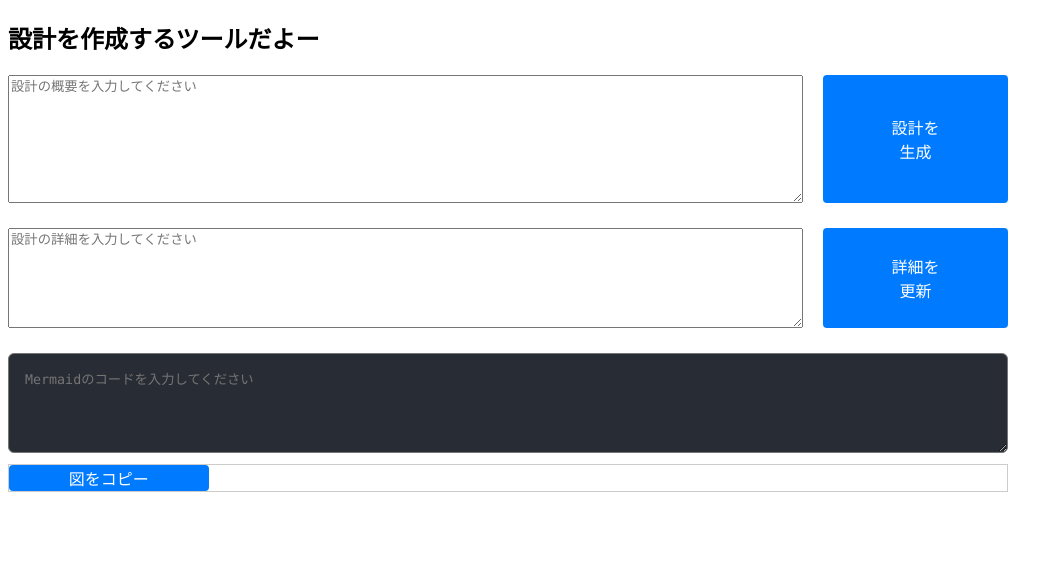
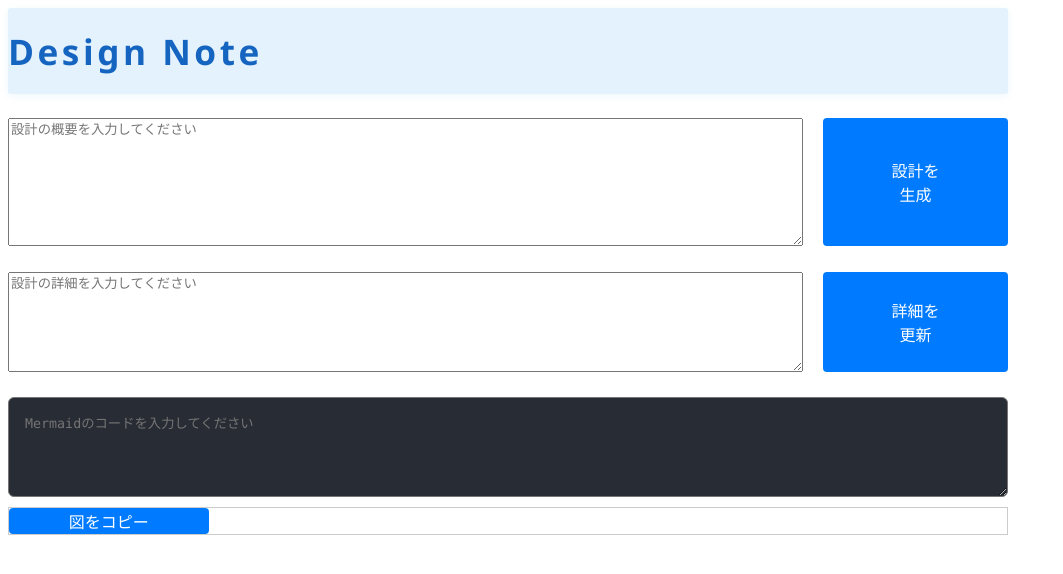
Before and after one commit to Kei-TAKAHATA/design_detailer, a React (Create React App) app in the folder frontend/: page / in a window 1280 px wide. Shown: the top 574 px of the page, without its empty margins (0-1063 px from the left). Built offline with nearby package versions, Linux system fonts and the light colour scheme.

Commit message:
[feature]タイトルコンポーネントの追加

```diff
--- a/frontend/src/App.tsx
+++ b/frontend/src/App.tsx
@@ -1,4 +1,5 @@
 import React, { useState } from 'react';
+import { AppTitle } from './components/AppTitle';
 import { DesignForm } from './components/DesignForm';
 import { DesignDetailEditor } from './components/DesignDetailEditor';
 import { MermaidEditor } from './components/MermaidEditor';
@@ -44,7 +45,7 @@ export const App: React.FC = () => {
 
   return (
     <div>
-      <h2>設計を作成するツールだよー</h2>
+      <AppTitle title="Design Note"/>
       <DesignForm
         onSubmit={handleConvertButtonClick}
         value={designFormText}
--- /dev/null
+++ b/frontend/src/components/AppTitle/AppTitle.tsx
@@ -0,0 +1,9 @@
+import React from 'react';
+import { AppTitleProps } from './types';
+import { StyledAppTitle } from './styles';
+
+export const AppTitle: React.FC<AppTitleProps> = ({ title, icon }) => (
+  <StyledAppTitle>
+    {icon && <span role="img" aria-label="設計図">{icon}</span>} {title}
+  </StyledAppTitle>
+);
--- /dev/null
+++ b/frontend/src/components/AppTitle/index.tsx
@@ -0,0 +1 @@
+export { AppTitle } from './AppTitle';
--- /dev/null
+++ b/frontend/src/components/AppTitle/styles.ts
@@ -0,0 +1,17 @@
+import styled from 'styled-components';
+
+export const StyledAppTitle = styled.h1`
+  width: 100%;
+  max-width: 1000px;
+  margin: 0 0 1.5rem 0;      /* 上下の余白だけ */
+  padding: 1.2rem 0;
+  background: #e3f2fd;
+  color: #1565c0;
+  font-family: 'Segoe UI', 'Roboto', 'Montserrat', 'Helvetica Neue', Arial, 'ヒラギノ角ゴ ProN', 'Hiragino Kaku Gothic ProN', 'メイリオ', Meiryo, sans-serif;
+  font-size: 2.2rem;
+  font-weight: bold;
+  letter-spacing: 0.1em;
+  text-align: left;
+  border-radius: 0.2rem; /* より四角く */
+  box-shadow: 0 2px 8px rgba(33, 147, 176, 0.08);
+`;
--- /dev/null
+++ b/frontend/src/components/AppTitle/types.ts
@@ -0,0 +1,4 @@
+export type AppTitleProps = {
+  title: string;
+  icon?: React.ReactNode;
+};
```
